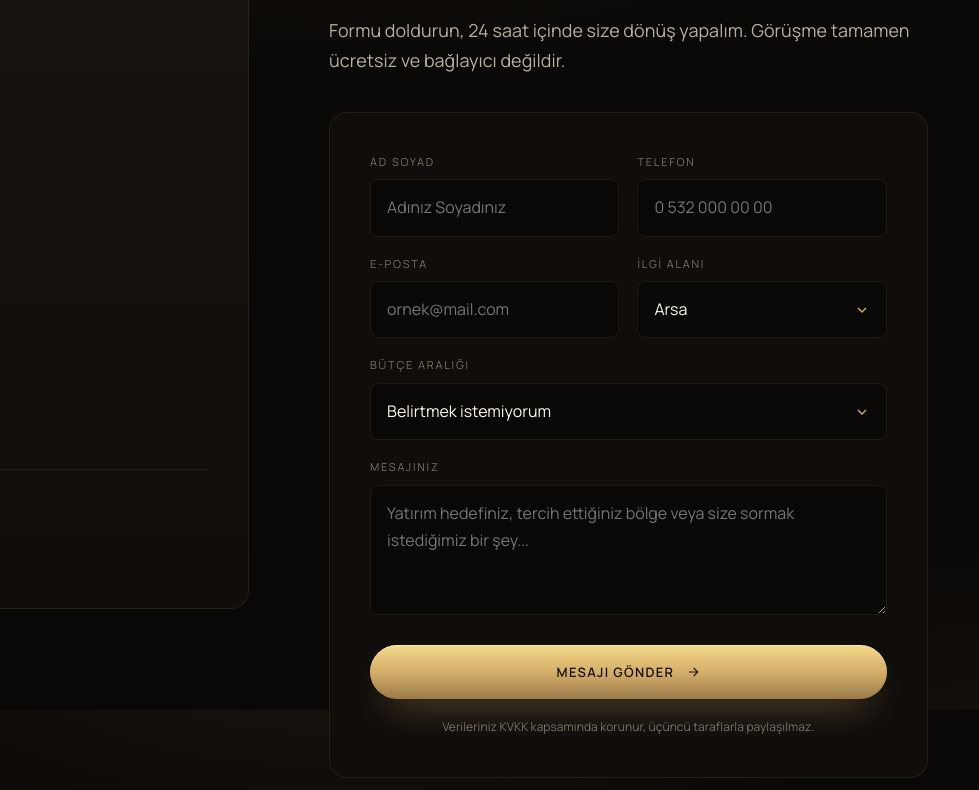
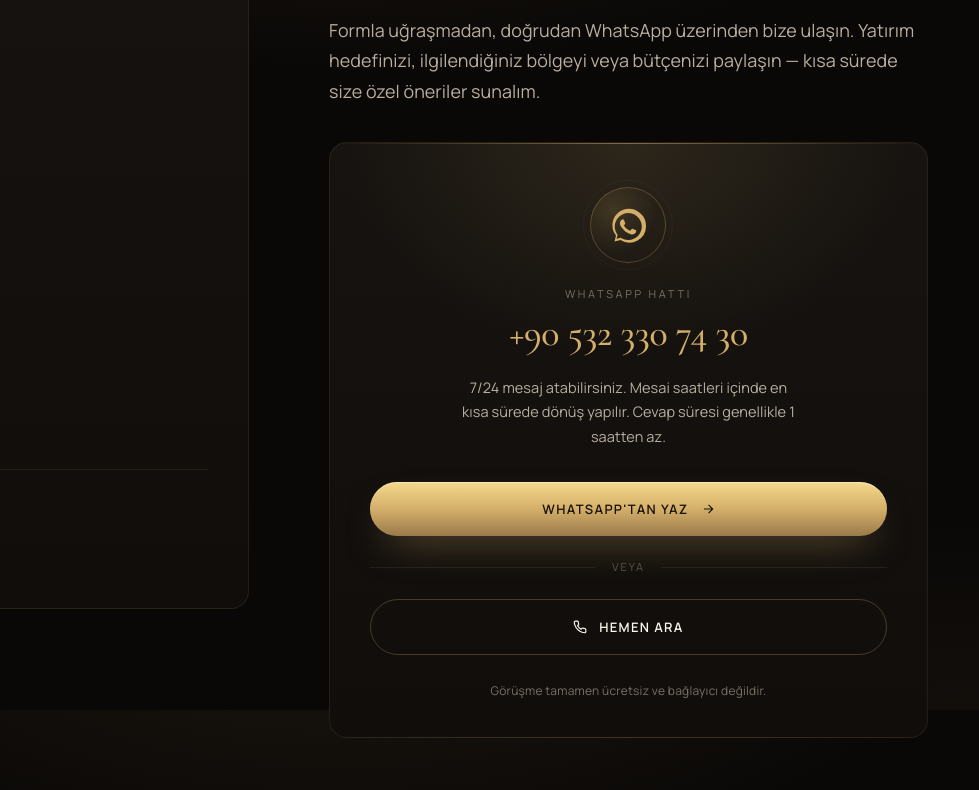
Before and after one commit to alisoyad00-boop/tapurota-web, a plain HTML site: page iletisim.html in a window 1280 px wide. Shown: the part 890-1680 px from the top of the page, 301-1280 px from the left. Drawn offline with nearby package versions, Linux system fonts and the light colour scheme.

Commit message:
İletişim formunu kaldırıp WhatsApp CTA kartı ile değiştir
Form yerine doğrudan WhatsApp ve telefon arama yönlendirmesi.
Ön mesaj template'i de eklendi (URL parametresi).

```diff
--- a/assets/styles.css
+++ b/assets/styles.css
@@ -1360,6 +1360,110 @@ button { font: inherit; cursor: pointer; border: none; background: none; color:
   border-radius: var(--radius-lg);
   background: var(--bg-1);
   border: 1px solid var(--border);
+}
+
+/* WhatsApp CTA card (replaces form on contact page) */
+.wa-cta-card {
+  position: relative;
+  padding: 44px 40px 36px;
+  border-radius: var(--radius-lg);
+  background:
+    radial-gradient(ellipse 80% 60% at 50% 0%, rgba(212,175,106,.12), transparent 60%),
+    linear-gradient(180deg, var(--bg-2), var(--bg-1));
+  border: 1px solid var(--border);
+  text-align: center;
+  overflow: hidden;
+}
+.wa-cta-card::before {
+  content: "";
+  position: absolute;
+  top: 0; left: 0; right: 0; height: 1px;
+  background: linear-gradient(90deg, transparent, var(--gold), transparent);
+  opacity: 0.5;
+}
+.wa-cta-icon {
+  width: 76px;
+  height: 76px;
+  margin: 0 auto 22px;
+  border-radius: 50%;
+  border: 1px solid var(--border-strong);
+  display: flex;
+  align-items: center;
+  justify-content: center;
+  background: radial-gradient(circle at 30% 30%, rgba(212,175,106,.16), transparent 60%);
+  position: relative;
+}
+.wa-cta-icon::after {
+  content: "";
+  position: absolute;
+  inset: -8px;
+  border-radius: 50%;
+  border: 1px solid var(--border);
+  opacity: 0.5;
+}
+.wa-cta-icon svg {
+  width: 36px;
+  height: 36px;
+  color: var(--gold);
+}
+.wa-cta-key {
+  font-size: 11px;
+  letter-spacing: 0.24em;
+  text-transform: uppercase;
+  color: var(--text-subtle);
+  margin-bottom: 10px;
+}
+.wa-cta-num {
+  font-family: var(--font-display);
+  font-size: clamp(28px, 3.4vw, 38px);
+  font-weight: 500;
+  letter-spacing: -0.01em;
+  color: var(--gold);
+  line-height: 1;
+  margin-bottom: 24px;
+}
+.wa-cta-desc {
+  font-size: 14.5px;
+  line-height: 1.7;
+  color: var(--text-muted);
+  max-width: 38ch;
+  margin: 0 auto 32px;
+}
+.wa-cta-btn {
+  width: 100%;
+  justify-content: center;
+}
+.wa-cta-btn + .wa-cta-btn {
+  margin-top: 10px;
+}
+.wa-cta-divider {
+  display: flex;
+  align-items: center;
+  gap: 16px;
+  margin: 22px 0;
+  font-size: 11px;
+  letter-spacing: 0.18em;
+  text-transform: uppercase;
+  color: var(--text-ghost);
+}
+.wa-cta-divider::before,
+.wa-cta-divider::after {
+  content: "";
+  flex: 1;
+  height: 1px;
+  background: var(--border);
+}
+.wa-cta-foot {
+  margin-top: 26px;
+  font-size: 12px;
+  color: var(--text-subtle);
+  letter-spacing: 0.02em;
+}
+
+@media (max-width: 700px) {
+  .wa-cta-card { padding: 32px 24px 28px; }
+  .wa-cta-icon { width: 64px; height: 64px; margin-bottom: 18px; }
+  .wa-cta-icon svg { width: 30px; height: 30px; }
 }
 .form-row { display: grid; grid-template-columns: 1fr 1fr; gap: 18px; margin-bottom: 18px; }
 .form-field { display: flex; flex-direction: column; gap: 8px; }
--- a/iletisim.html
+++ b/iletisim.html
@@ -121,74 +121,49 @@
           </div>
         </div>
 
-        <!-- Form -->
+        <!-- WhatsApp CTA -->
         <div>
-          <span class="eyebrow">Mesaj Gönderin</span>
+          <span class="eyebrow">Hızlı İletişim</span>
           <h2 class="h-section" style="margin:18px 0 18px; font-size:clamp(28px, 3.4vw, 42px);">
-            Size <em>özel</em> bir öneri için<br/>kısa bir bilgi yeterli.
+            <em>WhatsApp</em> ile<br/>anında görüşelim.
           </h2>
           <p class="lead" style="margin-bottom:36px;">
-            Formu doldurun, 24 saat içinde size dönüş yapalım. Görüşme tamamen ücretsiz
-            ve bağlayıcı değildir.
+            Formla uğraşmadan, doğrudan WhatsApp üzerinden bize ulaşın. Yatırım
+            hedefinizi, ilgilendiğiniz bölgeyi veya bütçenizi paylaşın — kısa sürede
+            size özel öneriler sunalım.
           </p>
 
-          <form class="form" onsubmit="event.preventDefault(); alert('Mesajınız iletildi. En kısa sürede dönüş yapacağız.');">
-            <div class="form-row">
-              <div class="form-field">
-                <label for="ad">Ad Soyad</label>
-                <input id="ad" type="text" required placeholder="Adınız Soyadınız" />
-              </div>
-              <div class="form-field">
-                <label for="tel">Telefon</label>
-                <input id="tel" type="tel" required placeholder="0 532 000 00 00" />
-              </div>
-            </div>
-            <div class="form-row">
-              <div class="form-field">
-                <label for="email">E-Posta</label>
-                <input id="email" type="email" required placeholder="ornek@mail.com" />
-              </div>
-              <div class="form-field">
-                <label for="ilgi">İlgi Alanı</label>
-                <select id="ilgi">
-                  <option>Arsa</option>
-                  <option>Tarla</option>
-                  <option>Bağ Evi</option>
-                  <option>Konut</option>
-                  <option>Ticari Gayrimenkul</option>
-                  <option>Genel Danışmanlık</option>
-                </select>
-              </div>
-            </div>
-            <div class="form-row">
-              <div class="form-field full">
-                <label for="butce">Bütçe Aralığı</label>
-                <select id="butce">
-                  <option>Belirtmek istemiyorum</option>
-                  <option>1.000.000 ₺ altı</option>
-                  <option>1.000.000 ₺ – 3.000.000 ₺</option>
-                  <option>3.000.000 ₺ – 7.500.000 ₺</option>
-                  <option>7.500.000 ₺ – 15.000.000 ₺</option>
-                  <option>15.000.000 ₺ üzeri</option>
-                </select>
-              </div>
-            </div>
-            <div class="form-row">
-              <div class="form-field full">
-                <label for="mesaj">Mesajınız</label>
-                <textarea id="mesaj" placeholder="Yatırım hedefiniz, tercih ettiğiniz bölge veya size sormak istediğimiz bir şey..."></textarea>
-              </div>
+          <div class="wa-cta-card">
+            <div class="wa-cta-icon" aria-hidden="true">
+              <svg viewBox="0 0 24 24" fill="currentColor"><path d="M20 4A11 11 0 0 0 4 19l-1 4 4-1a11 11 0 0 0 17-9.5A11 11 0 0 0 20 4zm-8 18a9 9 0 0 1-4.6-1.3l-.3-.2-2.7.7.7-2.6-.2-.3A9 9 0 1 1 12 22zm5-6.6c-.3-.1-1.6-.8-1.9-.9s-.4-.1-.6.1-.7.9-.9 1-.3.2-.6 0a7.4 7.4 0 0 1-2.1-1.3 8 8 0 0 1-1.5-1.8c-.1-.3 0-.4.1-.5l.4-.5.2-.4v-.4l-.8-2c-.2-.5-.4-.4-.6-.4h-.5a1 1 0 0 0-.7.3 3 3 0 0 0-.9 2.2c0 1.3 1 2.6 1.1 2.7s1.9 2.9 4.6 4a14 14 0 0 0 1.5.6 3.6 3.6 0 0 0 1.7.1c.5-.1 1.6-.7 1.8-1.3s.2-1.1.2-1.2-.3-.2-.6-.3z"/></svg>
             </div>
 
-            <button type="submit" class="btn btn-gold">
-              Mesajı Gönder
+            <div class="wa-cta-text">
+              <div class="wa-cta-key">WhatsApp Hattı</div>
+              <div class="wa-cta-num">+90 532 330 74 30</div>
+            </div>
+
+            <p class="wa-cta-desc">
+              7/24 mesaj atabilirsiniz. Mesai saatleri içinde en kısa sürede dönüş yapılır.
+              Cevap süresi genellikle 1 saatten az.
+            </p>
+
+            <a href="https://wa.me/905323307430?text=Merhaba,%20Tapu%20Rota%20web%20sitesinden%20iletişime%20geçiyorum." target="_blank" rel="noopener" class="btn btn-gold wa-cta-btn">
+              WhatsApp'tan Yaz
               <svg width="14" height="14" viewBox="0 0 24 24" fill="none" stroke="currentColor" stroke-width="2"><path d="M5 12h14M13 5l7 7-7 7"/></svg>
-            </button>
+            </a>
 
-            <p style="margin-top:18px; font-size:12px; color:var(--text-subtle); text-align:center;">
-              Verileriniz KVKK kapsamında korunur, üçüncü taraflarla paylaşılmaz.
+            <div class="wa-cta-divider"><span>veya</span></div>
+
+            <a href="tel:+905323307430" class="btn btn-ghost wa-cta-btn">
+              <svg width="14" height="14" viewBox="0 0 24 24" fill="none" stroke="currentColor" stroke-width="2"><path d="M22 16.9v3a2 2 0 0 1-2.2 2 19.8 19.8 0 0 1-8.6-3.1 19.5 19.5 0 0 1-6-6 19.8 19.8 0 0 1-3.1-8.7A2 2 0 0 1 4.1 2h3a2 2 0 0 1 2 1.7c.1.9.3 1.8.6 2.7a2 2 0 0 1-.5 2.1L7.9 9.8a16 16 0 0 0 6 6l1.4-1.4a2 2 0 0 1 2.1-.4c.9.3 1.8.5 2.7.6a2 2 0 0 1 1.7 2z"/></svg>
+              Hemen Ara
+            </a>
+
+            <p class="wa-cta-foot">
+              Görüşme tamamen ücretsiz ve bağlayıcı değildir.
             </p>
-          </form>
+          </div>
         </div>
 
       </div>
```
